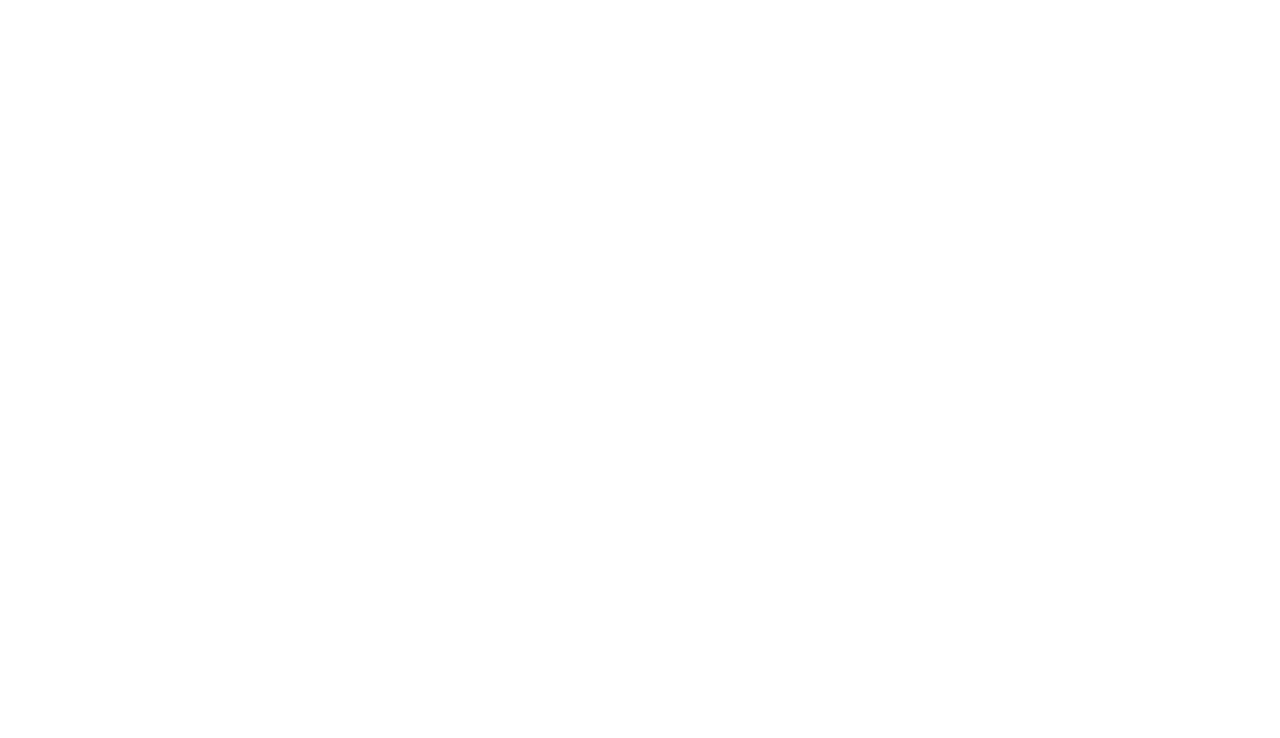
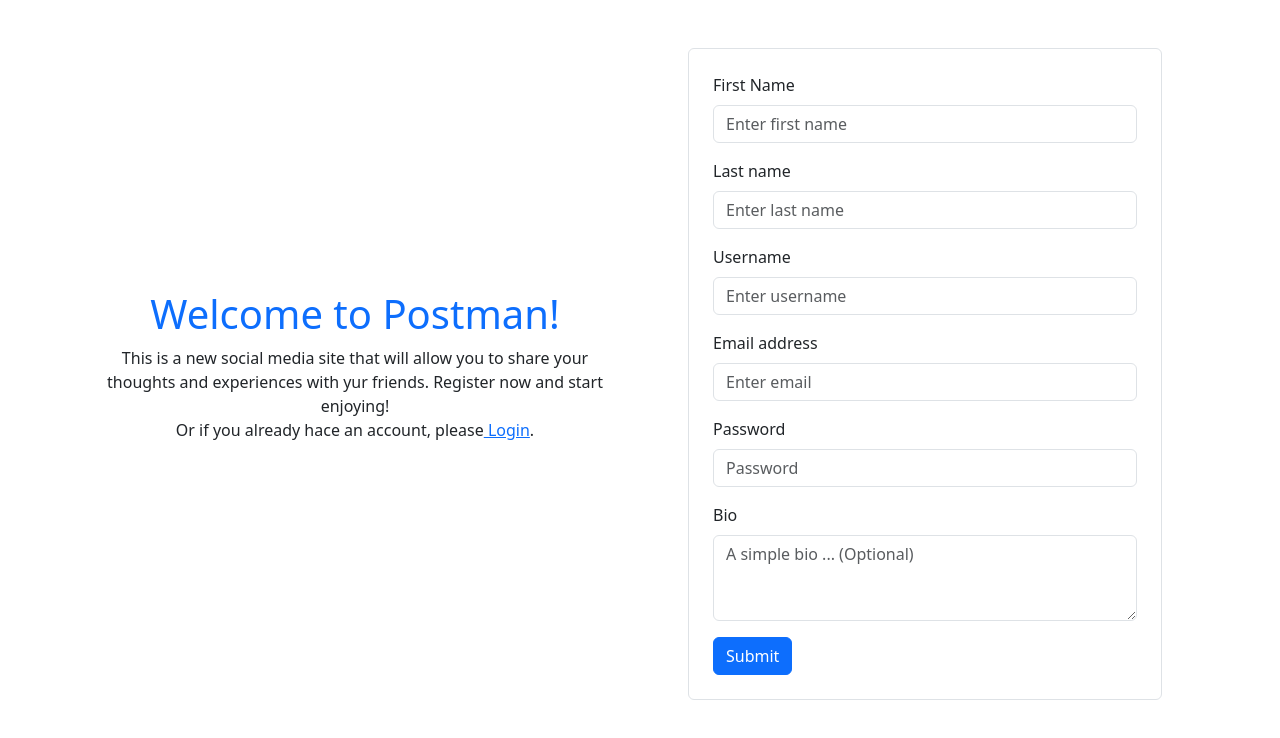
Before and after one commit to franciscapr/dj-api, a React (Create React App) app in the folder social-media-app/: page /register in a window 1280 px wide. Before the commit this address had no page. Shown: the top 738 px of the page. Built offline with nearby package versions, Linux system fonts and the light colour scheme.

Commit message:
página de registro 'react'

```diff
--- a/social-media-app/package.json
+++ b/social-media-app/package.json
@@ -7,6 +7,7 @@
     "@testing-library/jest-dom": "^6.6.3",
     "@testing-library/react": "^16.1.0",
     "@testing-library/user-event": "^13.2.1",
+    "axios": "^1.9.0",
     "bootstrap": "^5.3.6",
     "react": "^19.1.0",
     "react-bootstrap": "^2.10.10",
--- a/social-media-app/src/App.js
+++ b/social-media-app/src/App.js
@@ -1,11 +1,15 @@
 import React from "react";
 import { Route, Routes } from "react-router-dom";
 import Home from "./pages/Home";
+import Registration from "./pages/Registration";
+
 
 function App() {
   return (
     <Routes>
       <Route path="/" element={<Home />} />
+      <Route path="/register/" element={<Registration />} />
+
     </Routes>
   );
 }
--- /dev/null
+++ b/social-media-app/src/components/authentication/RegistrationForm.jsx
@@ -0,0 +1,154 @@
+import React, { useState } from "react";
+import { Form, Button } from "react-bootstrap";
+import axios from "axios";
+import { useNavigate } from "react-router-dom";
+
+
+function RegistrationForm() {
+    const navigate = useNavigate();
+    const [validated, setValidated] = useState(false);
+    const [form, setForm] = useState({});
+    const [error, setError] = useState(null);
+
+
+    const handleSubmit = (event) => {
+        event.preventDefault();
+        const registrationForm = event.currentTarget;
+
+        if (registrationForm.checkValidity() === false) {
+            event.stopPropagation();
+        }
+        setValidated(true);
+
+        const data = {
+            username: form.username,
+            password: form.password,
+            email: form.email,
+            first_name: form.first_name,
+            last_name: form.last_name,
+            bio: form.bio,
+        };
+
+        axios
+            .post("http://localhost:8000/api/auth/register/", data)
+            .then((res) => {
+                // Registerin the account and token in the store
+                localStorage.setItem("auth", JSON.stringify({
+                    access: res.data.access,
+                    refresh: res.data.refresh,
+                    user: res.data.user,
+                }));
+
+                navigate("/");
+            })
+            .catch((err) => {
+                if (err.message) {
+                    setError(err.request.response);
+                }
+            });
+        };
+
+    return (
+        <Form
+        id="registration-form"
+        className="border p-4 rounded"
+        noValidate
+        validated={validated}
+        onSubmit={handleSubmit}
+        >
+        <Form.Group className="mb-3">
+            <Form.Label>First Name</Form.Label>
+            <Form.Control
+            value={form.first_name}
+            onChange={(e) => setForm({ ...form, first_name: e.target.value })}
+            required
+            type="text"
+            placeholder="Enter first name"
+            />
+
+            <Form.Control.Feedback type="invalid">
+            This file is required.
+            </Form.Control.Feedback>
+        </Form.Group>
+
+        <Form.Group className="mb-3">
+            <Form.Label>Last name</Form.Label>
+            <Form.Control
+            value={form.last_name}
+            onChange={(e) => setForm({ ...form, last_name: e.target.value })}
+            required
+            type="text"
+            placeholder="Enter last name"
+            />
+
+            <Form.Control.Feedback type="invalid">
+            This file is required.
+            </Form.Control.Feedback>
+        </Form.Group>
+
+        <Form.Group className="mb-3">
+            <Form.Label>Username</Form.Label>
+            <Form.Control
+            value={form.username}
+            onChange={(e) => setForm({ ...form, username: e.target.value })}
+            required
+            type="text"
+            placeholder="Enter username"
+            />
+
+            <Form.Control.Feedback type="invalid">
+            This file is required.
+            </Form.Control.Feedback>
+        </Form.Group>
+
+        <Form.Group className="mb-3">
+            <Form.Label>Email address</Form.Label>
+            <Form.Control
+            value={form.email}
+            onChange={(e) => setForm({ ...form, email: e.target.value })}
+            required
+            type="email"
+            placeholder="Enter email"
+            />
+
+            <Form.Control.Feedback type="invalid">
+            Please provide a valid email.
+            </Form.Control.Feedback>
+        </Form.Group>
+
+        <Form.Group className="mb-3">
+            <Form.Label>Password</Form.Label>
+            <Form.Control
+            value={form.password}
+            minLength="8"
+            onChange={(e) => setForm({ ...form, password: e.target.value })}
+            required
+            type="password"
+            placeholder="Password"
+            />
+
+            <Form.Control.Feedback type="invalid">
+            Please provide a valid password.
+            </Form.Control.Feedback>
+        </Form.Group>
+
+        <Form.Group className="mb-3">
+            <Form.Label>Bio</Form.Label>
+            <Form.Control
+            value={form.bio}
+            onChange={(e) => setForm({ ...form, bio: e.target.value })}
+            as="textarea"
+            rows={3}
+            placeholder="A simple bio ... (Optional)"
+            />
+        </Form.Group>
+
+        <div className="text-content text-danger">{error && <p>{error}</p>}</div>
+
+        <Button variant="primary" type="submit">
+            Submit
+        </Button>
+        </Form>
+    );
+}
+export default RegistrationForm;
--- /dev/null
+++ b/social-media-app/src/pages/Registration.jsx
@@ -0,0 +1,30 @@
+import React from "react";
+import { Link } from "react-router-dom";
+import RegistrationForm from "../components/authentication/RegistrationForm";
+
+
+function Registration() {
+    return (
+        <div className="container">
+            <div className="row">
+                <div className="col-md-6 d-flex align-items-center">
+                    <div className="content text-center px-4">
+                        <h1 className="text-primary">
+                            Welcome to Postman!
+                        </h1>
+                        <p className="content">
+                            This is a new social media site that will allow you to share your thoughts and experiences with yur friends. Register now and start enjoying! <br/>
+                            Or if you already hace an account, please{""}
+                            <Link to="/login/"> Login</Link>.
+                        </p>
+                    </div>
+                </div>
+                <div className="col-md-6 p-5">
+                    <RegistrationForm />
+                </div>
+            </div>
+        </div>
+    );
+}
+
+export default Registration;
```
Also changed, not shown: 2 other files (tests, documents, lock files or other folders).
